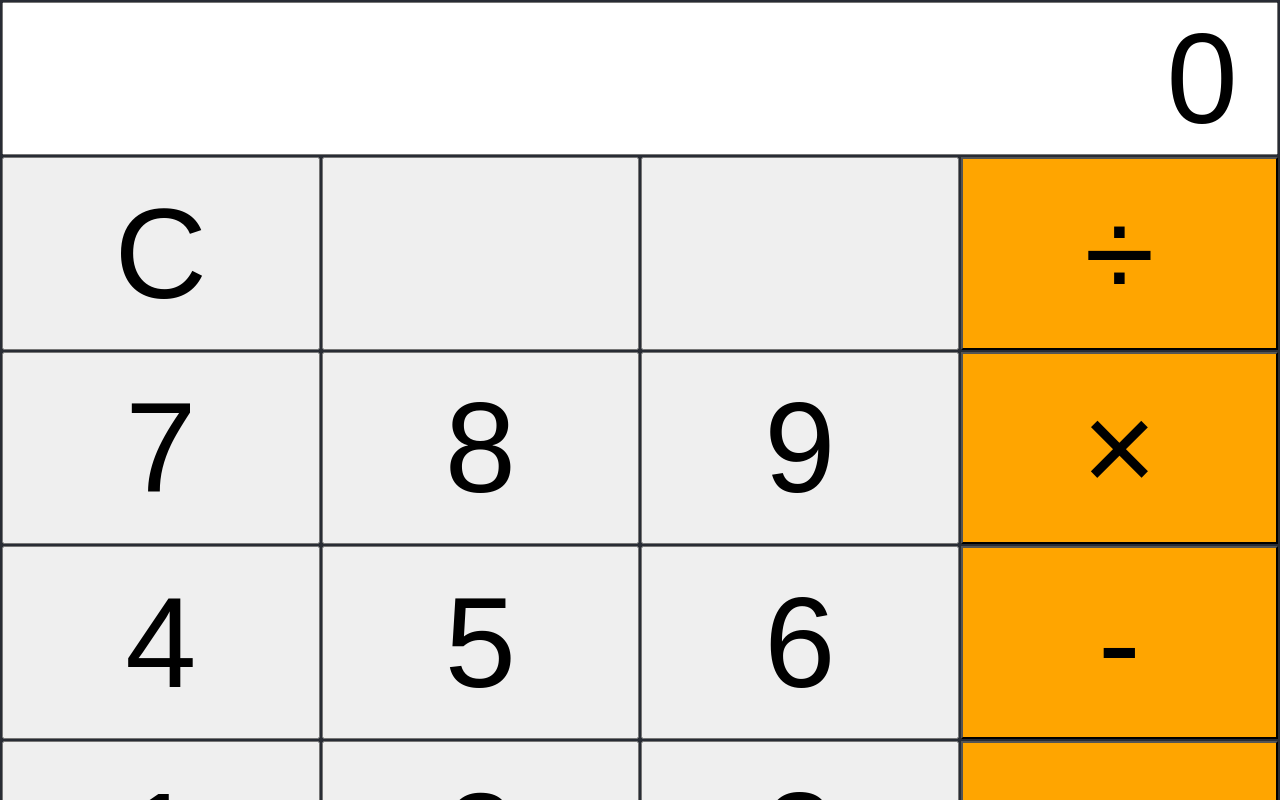
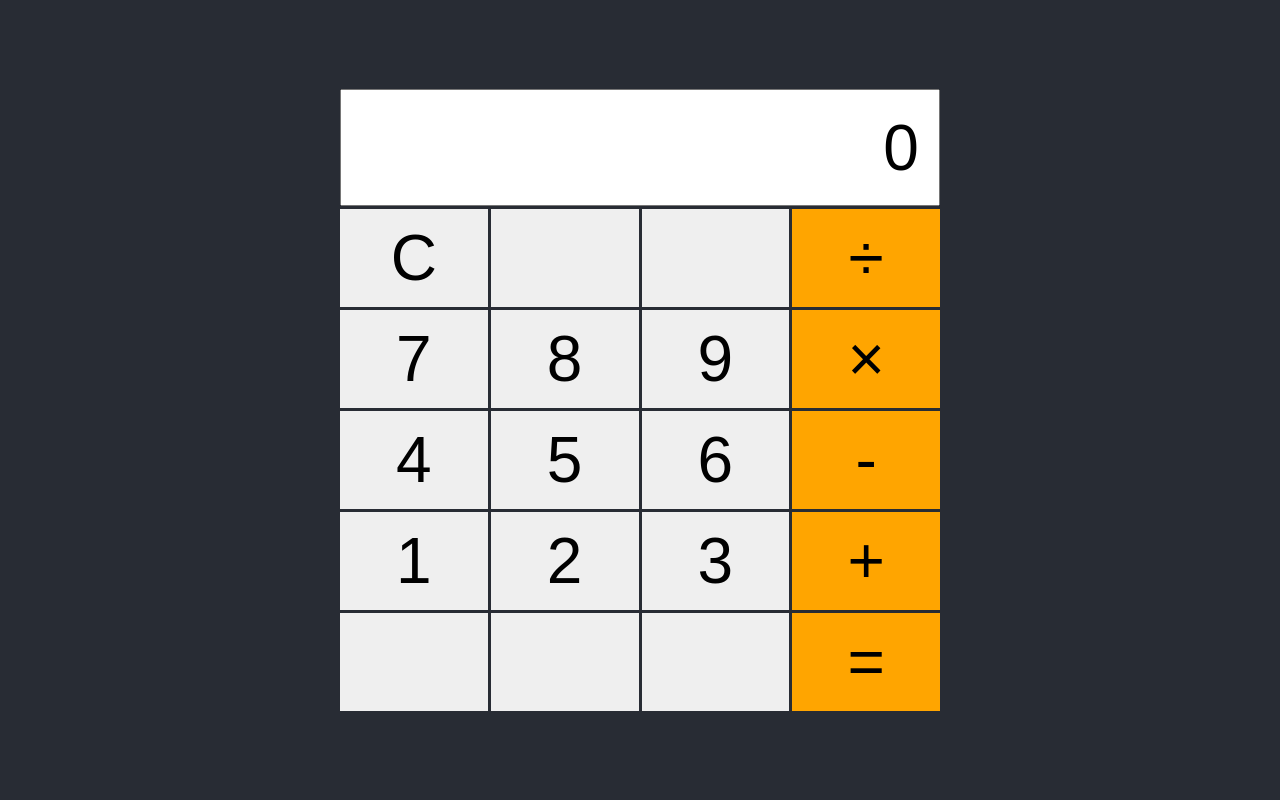
Before and after one commit to aramean/react-calc, a React (Create React App) app: page / in a window 1280 px wide. Shown: the top 800 px of the page. Built offline with nearby package versions, Linux system fonts and the light colour scheme; the HTML template or start-up script is replaced by a standard one.

Commit message:
adjust style

```diff
--- a/src/App.css
+++ b/src/App.css
@@ -3,12 +3,15 @@
   grid-template-columns: 1fr 1fr 1fr 1fr;
   grid-template-areas: "first second third last";
   grid-auto-flow: dense;
-  gap: 2px;
+  gap: 3px;
+  max-width: 600px;
+  min-height: 400px;
+  margin: 0 auto auto;
 }
 
 button {
-  padding: 1.3rem;
-  grid-column: first;
+  padding: 1.5vh;
+  border: 0;
 }
 
 button:hover {
@@ -16,10 +19,15 @@ button:hover {
   cursor: pointer;
 }
 
+button:active {
+  transform: scaleX(99%);
+  transform: scaleY(99%);
+}
+
 input {
   width: 100%;
   grid-column: first / last;
-  padding-right: .3em;
+  padding: .3em;
   text-align: right;
 }
 
--- a/src/App.js
+++ b/src/App.js
@@ -35,8 +35,6 @@ function App() {
       <button class="last" onClick={() => handleClick('-')}>-</button>
       <button class="last" onClick={() => handleClick('+')}>+</button>
       <button class="last" onClick={() => handleClick('=')}>=</button>
-
-
     </div>
   );
 }
--- a/src/index.css
+++ b/src/index.css
@@ -15,9 +15,12 @@ body {
     sans-serif;
   -webkit-font-smoothing: antialiased;
   -moz-osx-font-smoothing: grayscale;
-  max-height: 100%;
+  display: flex;
+  justify-content: center;
+  align-items: center;
+  height: 100vh;
 }
 
 body * {
-  font-size: 10vw;
+  font-size: 8vh;
 }
```
